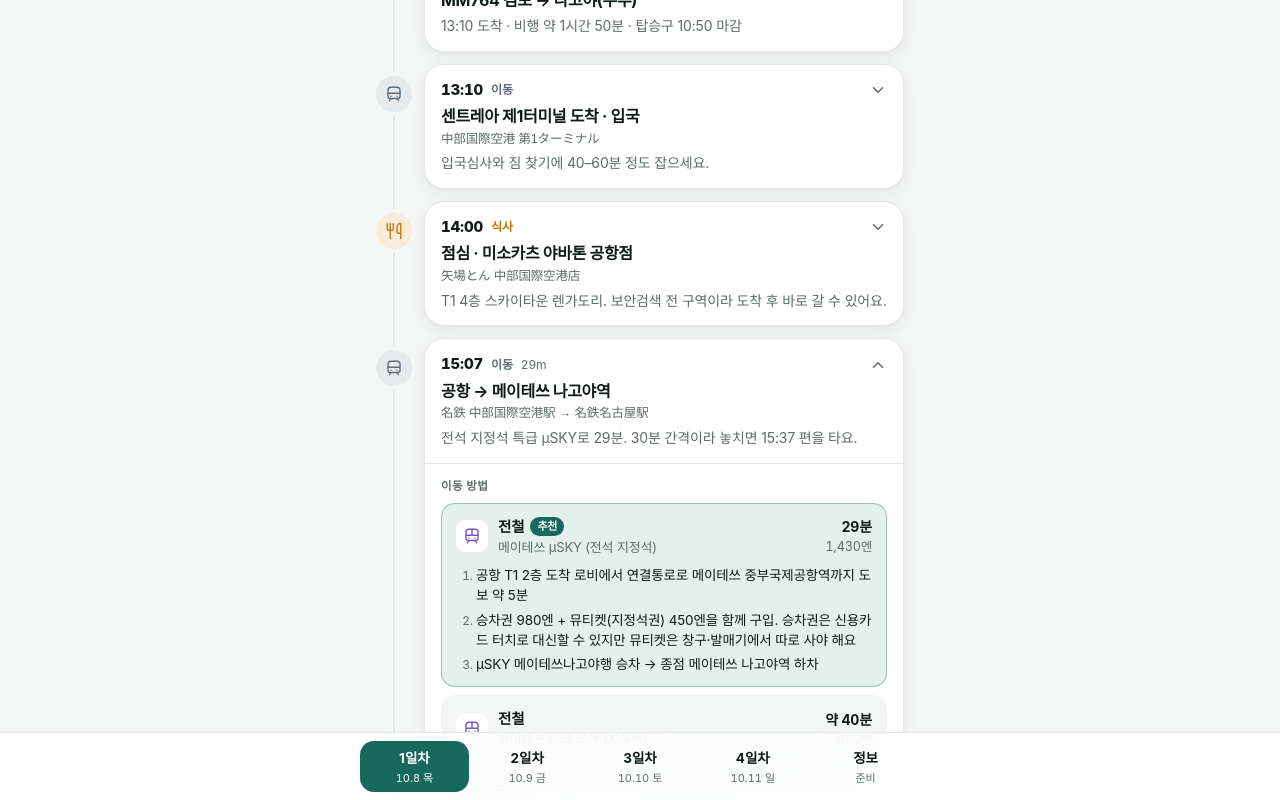
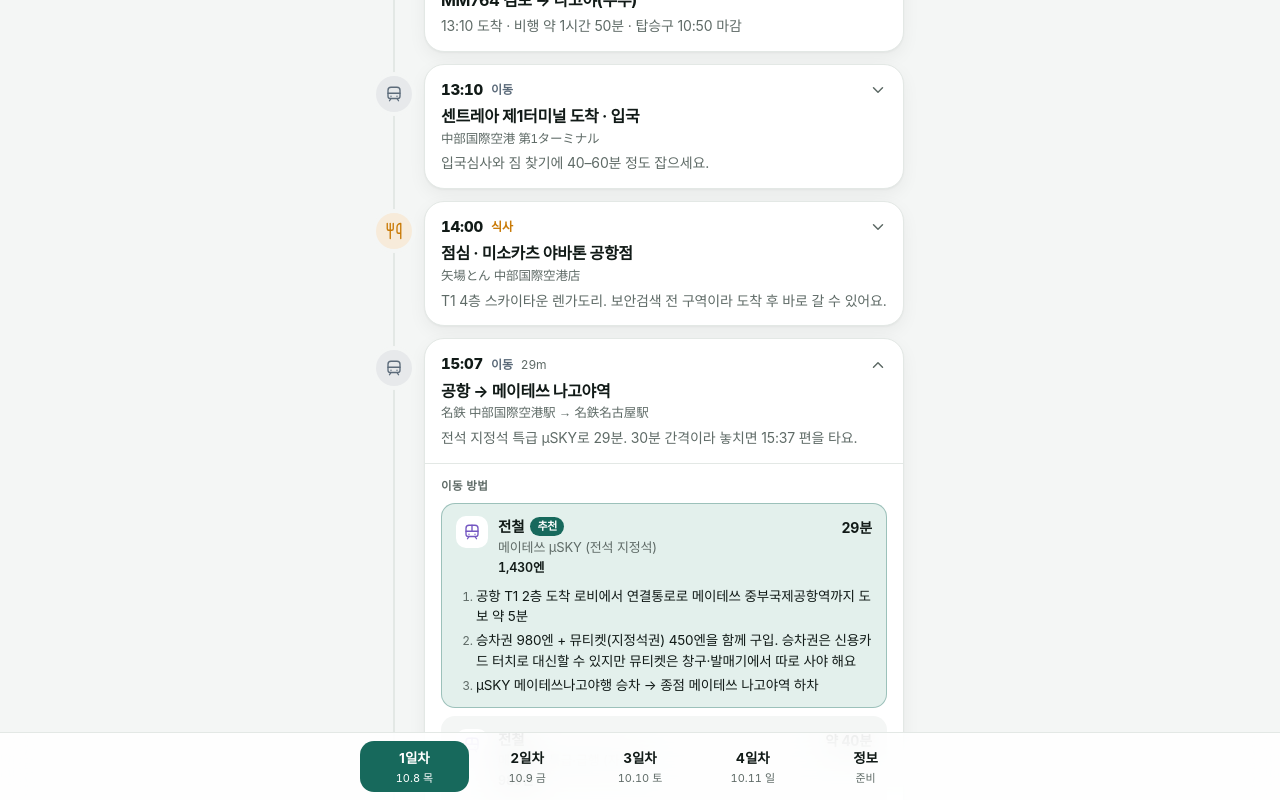
Before and after one commit to cafephilia/nagoya-trip, a Vue app: page / in a window 1280 px wide. Both pictures are taken after a click on the heading 664 px from the left and 1044 px from the top of the page. Shown: the part 644-1444 px from the top of the page. Built offline with nearby package versions, Linux system fonts and the light colour scheme; a web font is replaced by a local one.

Commit message:
나고야 일정 앱: 이동 방법 요금을 경로 설명 아래로 이동
- 요금 글자가 길 때 좁은 화면에서 경로 설명이 눌리는 문제 수정

Co-Authored-By: Claude Opus 5.5 <noreply@anthropic.com>

```diff
--- a/src/components/WayList.vue
+++ b/src/components/WayList.vue
@@ -46,11 +46,9 @@ const ICON: Record<WayMode, string[]> = {
               <span v-if="w.best" class="way-best">추천</span>
             </div>
             <div class="way-label">{{ w.label }}</div>
+            <div v-if="w.cost" class="way-cost">{{ w.cost }}</div>
           </div>
-          <div class="way-stats">
-            <span class="way-time">{{ w.time }}</span>
-            <span v-if="w.cost" class="way-cost">{{ w.cost }}</span>
-          </div>
+          <span class="way-time">{{ w.time }}</span>
         </div>
         <ol v-if="w.steps" class="way-steps">
           <li v-for="s in w.steps" :key="s">{{ s }}</li>
--- a/src/style.css
+++ b/src/style.css
@@ -302,7 +302,7 @@ table.tbl td:last-child { text-align: right; font-weight: 700; font-variant-nume
 .way-list { list-style: none; margin: 0; padding: 0; display: grid; gap: 8px; }
 .way { background: var(--bg); border: 1px solid transparent; border-radius: var(--r-md); padding: 12px 14px; display: grid; gap: 8px; }
 .way.best { background: var(--accent-soft); border-color: color-mix(in srgb, var(--accent) 35%, transparent); }
-.way-head { display: grid; grid-template-columns: 32px 1fr auto; align-items: center; gap: 10px; }
+.way-head { display: grid; grid-template-columns: 32px 1fr auto; align-items: start; gap: 10px; }
 .way-icon {
   --mc: var(--k-move);
   width: 32px; height: 32px; border-radius: 10px; display: grid; place-items: center;
@@ -318,9 +318,9 @@ table.tbl td:last-child { text-align: right; font-weight: 700; font-variant-nume
 .way-mode { display: flex; align-items: center; gap: 6px; font-size: 14.5px; font-weight: 700; }
 .way-best { background: var(--accent); color: var(--on-accent); font-size: 11px; font-weight: 700; padding: 1px 7px; border-radius: 999px; }
 .way-label { font-size: 13px; color: var(--muted); }
-.way-stats { display: grid; justify-items: end; gap: 1px; font-variant-numeric: tabular-nums; white-space: nowrap; }
-.way-time { font-size: 14px; font-weight: 700; }
-.way-cost { font-size: 12.5px; color: var(--muted); }
+
+.way-time { font-size: 14px; font-weight: 700; white-space: nowrap; font-variant-numeric: tabular-nums; padding-top: 1px; }
+.way-cost { font-size: 12.5px; font-weight: 600; color: var(--ink); margin-top: 2px; font-variant-numeric: tabular-nums; }
 .way-steps { margin: 0; padding-left: 20px; display: grid; gap: 4px; font-size: 13.5px; line-height: 1.5; }
 .way-steps li::marker { color: var(--muted); font-size: 12px; font-variant-numeric: tabular-nums; }
 .way-note { margin: 0; font-size: 13px; color: var(--muted); }
```
